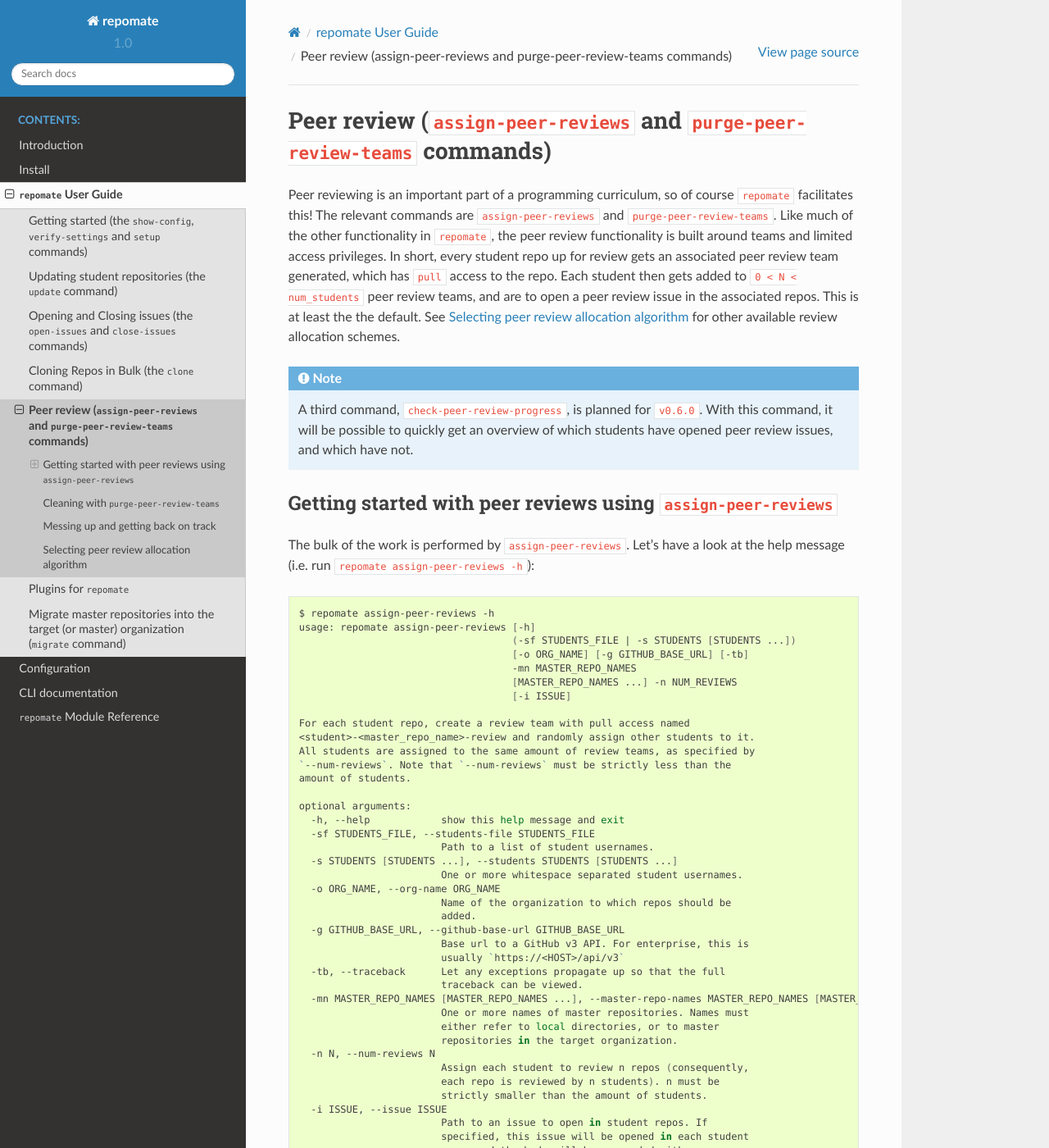
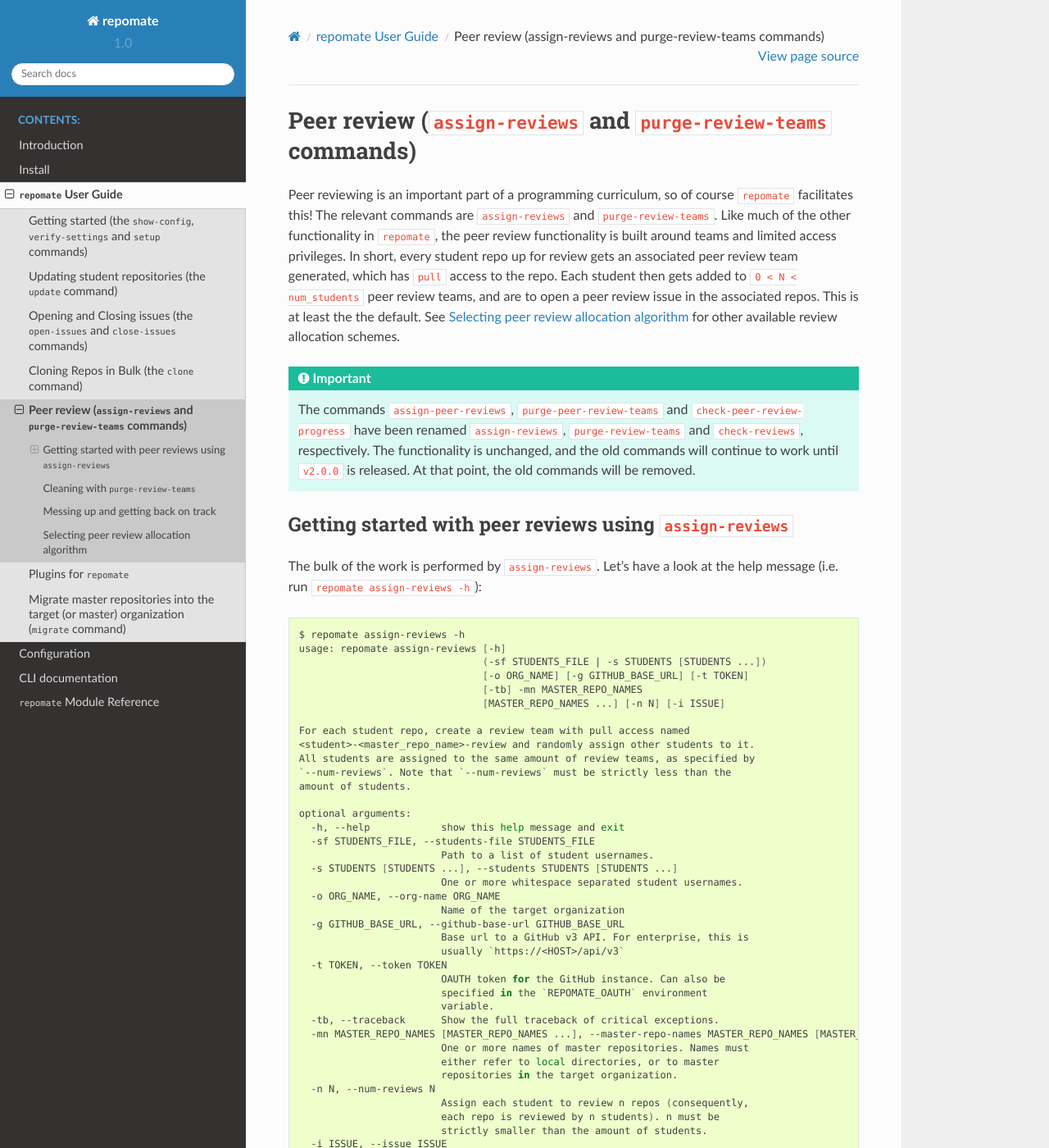
Before and after one commit to repobee/repobee, a Sphinx documentation site: the page built from docs/peer.rst, in a window 1280 px wide and 1400 px high. Shown: the whole window at 82% size. Built offline with Sphinx 7.4.7 and the Read the Docs theme 2.0.0, drawn with Linux system fonts in a browser that asks for light colours; some of the changed text lies outside the part shown.

Commit message:
Replace deprecated review commands in the docs #129

```diff
--- a/docs/peer.rst
+++ b/docs/peer.rst
@@ -1,10 +1,10 @@
 .. _peer review:
 
-Peer review (``assign-peer-reviews`` and ``purge-peer-review-teams`` commands)
+Peer review (``assign-reviews`` and ``purge-review-teams`` commands)
 **********************************************************************************************
 Peer reviewing is an important part of a programming curriculum, so of course
 ``repomate`` facilitates this! The relevant commands are
-``assign-peer-reviews`` and ``purge-peer-review-teams``.
+``assign-reviews`` and ``purge-review-teams``.
 Like much of the other functionality in ``repomate``, the peer review
 functionality is built around teams and limited access privileges. In short,
 every student repo up for review gets an associated peer review team generated,
@@ -13,28 +13,30 @@
 associated repos. This is at least the the default. See :ref:`review allocation
 algorithm` for other available review allocation schemes.
 
-.. note::
+.. important::
 
-    A third command, ``check-peer-review-progress``, is planned for ``v0.6.0``.
-    With this command, it will be possible to quickly get an overview of which
-    students have opened peer review issues, and which have not.
+   The commands ``assign-peer-reviews``,
+   ``purge-peer-review-teams`` and ``check-peer-review-progress`` have been
+   renamed ``assign-reviews``, ``purge-review-teams`` and ``check-reviews``,
+   respectively. The functionality is unchanged, and the old commands will
+   continue to work until ``v2.0.0`` is released. At that point, the old
+   commands will be removed.
 
 .. _assign reviews:
 
-Getting started with peer reviews using ``assign-peer-reviews``
+Getting started with peer reviews using ``assign-reviews``
 =================================================================
-The bulk of the work is performed by ``assign-peer-reviews``. Let's have a
-look at the help message (i.e. run ``repomate assign-peer-reviews -h``):
+The bulk of the work is performed by ``assign-reviews``. Let's have a
+look at the help message (i.e. run ``repomate assign-reviews -h``):
 
 .. code-block:: bash
 
-    $ repomate assign-peer-reviews -h
-    usage: repomate assign-peer-reviews [-h]
-                                        (-sf STUDENTS_FILE | -s STUDENTS [STUDENTS ...])
-                                        [-o ORG_NAME] [-g GITHUB_BASE_URL] [-tb]
-                                        -mn MASTER_REPO_NAMES
-                                        [MASTER_REPO_NAMES ...] -n NUM_REVIEWS
-                                        [-i ISSUE]
+    $ repomate assign-reviews -h
+    usage: repomate assign-reviews [-h]
+                                   (-sf STUDENTS_FILE | -s STUDENTS [STUDENTS ...])
+                                   [-o ORG_NAME] [-g GITHUB_BASE_URL] [-t TOKEN]
+                                   [-tb] -mn MASTER_REPO_NAMES
+                                   [MASTER_REPO_NAMES ...] [-n N] [-i ISSUE]
 
     For each student repo, create a review team with pull access named
     <student>-<master_repo_name>-review and randomly assign other students to it.
@@ -49,13 +51,15 @@
       -s STUDENTS [STUDENTS ...], --students STUDENTS [STUDENTS ...]
                             One or more whitespace separated student usernames.
       -o ORG_NAME, --org-name ORG_NAME
-                            Name of the organization to which repos should be
-                            added.
+                            Name of the target organization
       -g GITHUB_BASE_URL, --github-base-url GITHUB_BASE_URL
                             Base url to a GitHub v3 API. For enterprise, this is
                             usually `https://<HOST>/api/v3`
-      -tb, --traceback      Let any exceptions propagate up so that the full
-                            traceback can be viewed.
+      -t TOKEN, --token TOKEN
+                            OAUTH token for the GitHub instance. Can also be
+                            specified in the `REPOMATE_OAUTH` environment
+                            variable.
+      -tb, --traceback      Show the full traceback of critical exceptions.
       -mn MASTER_REPO_NAMES [MASTER_REPO_NAMES ...], --master-repo-names MASTER_REPO_NAMES [MASTER_REPO_NAMES ...]
                             One or more names of master repositories. Names must
                             either refer to local directories, or to master
@@ -71,7 +75,6 @@
                             mentions of all students assigned to review the repo.
                             NOTE: The first line is assumed to be the title.
 
-
 Most of this, we've seen before. The only non-standard arguments are
 ``--issue`` and ``--num-reviews``, the former of which we've actually already
 seen in the ``open-issues`` command (see :ref:`open`). I will assume that both
@@ -80,13 +83,13 @@
 :ref:`config`). Thus, the only things we must specify are
 ``--students/--students-file`` and ``--num-reviews`` (``--issue`` is optional,
 more on that later). Let's make a minimal call with the
-``assign-peer-reviews`` command, and then inspect the log output to figure
+``assign-reviews`` command, and then inspect the log output to figure
 out what happened. Recall that ``students.txt`` lists our three favorite
 students spam, ham and eggs (see :ref:`setup`).
 
 .. code-block:: bash
 
-    $ repomate assign-peer-reviews -mn master-repo-1 -sf students.txt --num-reviews 2
+    $ repomate assign-reviews -mn master-repo-1 -sf students.txt --num-reviews 2
     # step 1
     [INFO] created team spam-master-repo-1-review
     [INFO] created team eggs-master-repo-1-review
@@ -119,7 +122,7 @@
 
 That's it for the basic functionality. The intent is that students should open
 an issue in every repo they are to peer review, with a specific title. The title
-can then be regexed in the upcoming ``check-peer-review-progress`` to see which
+can then be regexed in the upcoming ``check-review-progress`` to see which
 students assigned to the different peer review teams have created their review
 issue. Of course, other schemes can be cooked up, but that is my current vision
 of how I myself will use it. Now, let's talk a bit about that ``--issue``
@@ -168,7 +171,7 @@
 
 .. code-block:: bash
 
-    $ repomate assign-peer-reviews -mn master-repo-2 -sf students.txt --num-reviews 2 --issue issue.md
+    $ repomate assign-reviews -mn master-repo-2 -sf students.txt --num-reviews 2 --issue issue.md
     [INFO] created team spam-master-repo-2-review
     [INFO] created team eggs-master-repo-2-review
     [INFO] created team ham-master-repo-2-review
@@ -189,26 +192,26 @@
 
 .. _purge peer review teams:
 
-Cleaning with ``purge-peer-review-teams``
+Cleaning with ``purge-review-teams``
 =========================================
 The one downside of using teams for access privileges is that we bloat the
 organization with a ton of teams. Once the deadline has passed and all peer
 reviews are done, there is little reason to keep them (in my mind). Therefore,
-the ``purge-peer-review-teams`` command can be used to remove all peer review
+the ``purge-review-teams`` command can be used to remove all peer review
 teams for a given set of student repos. Let's say that we're completely done
 with the peer reviews of ``master-repo-1``, and want to remove the review teams.
 It's as simple as:
 
 .. code-block:: bash
 
-    $ repomate purge-peer-review-teams -mn master-repo-1 -sf students.txt
+    $ repomate purge-review-teams -mn master-repo-1 -sf students.txt
     [INFO] deleted team eggs-master-repo-1-review
     [INFO] deleted team ham-master-repo-1-review
     [INFO] deleted team spam-master-repo-1-review
 
 And that's it, the review teams are gone. If you also want to close the related
 issues, you can simply use the ``close-issues`` command for that (see
-:ref:`close`). ``purge-peer-review-teams`` plays one more important role:
+:ref:`close`). ``purge-review-teams`` plays one more important role:
 if you mess something up when assigning the peer reviews. The next section
 details how you can deal with such a scenario.
 
@@ -240,7 +243,7 @@
     allocations (repo access has been revoked anyway).
 
 5. Assign peer reviews again, with the new issue, with repomate
-   ``assign-peer-reviews -mn master-repo-2 -sf students.txt --num-reviews 2
+   ``assign-reviews -mn master-repo-2 -sf students.txt --num-reviews 2
    --issue issue.md``
 
 And that's it! Disaster averted.
@@ -263,7 +266,7 @@
 
 .. code-block:: bash
 
-    $ repomate -p pairwise assign-peer-reviews -mn master-repo-1 -sf students.txt
+    $ repomate -p pairwise assign-reviews -mn master-repo-1 -sf students.txt
 
 Note that the pairwise algorithm ignores the ``--num-reviews`` argument, and
 will issue a warning if this is set (to anything but 1, but you should just not
```
Also changed, not shown: README.md (+9 -14 lines), docs/plugins.rst (+13 -13 lines).
